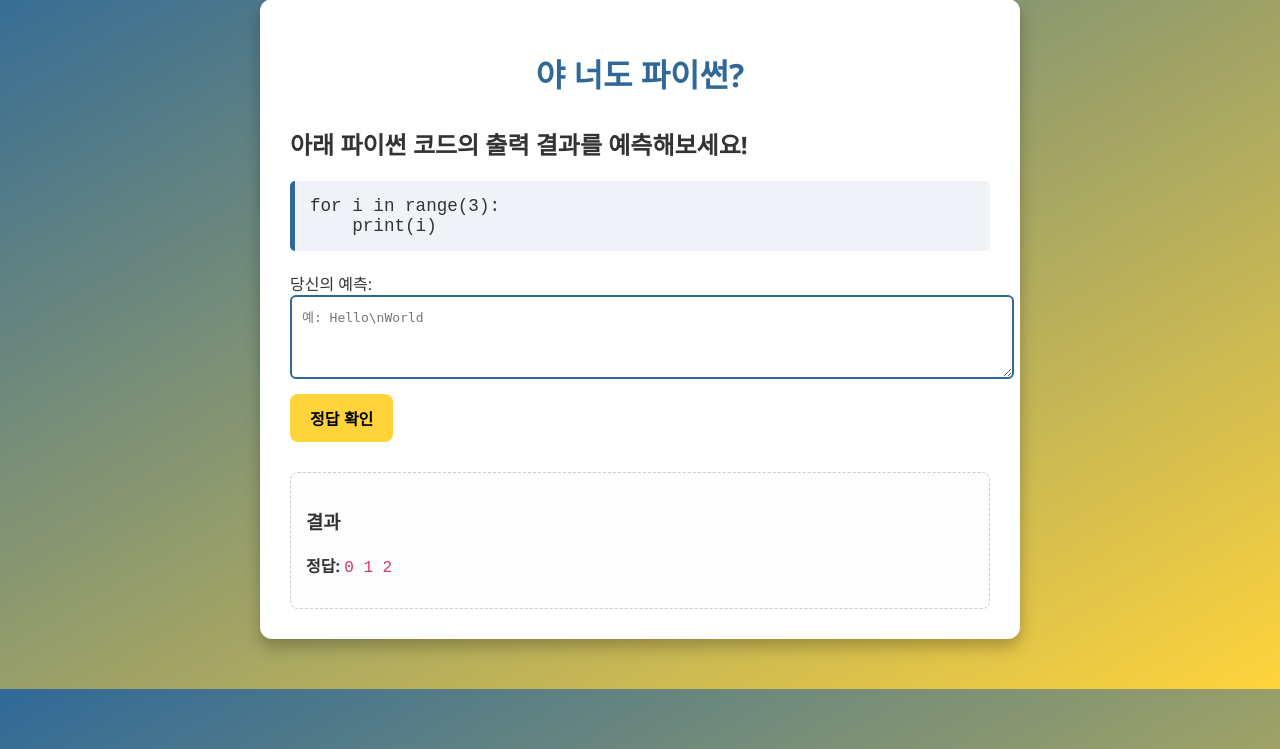
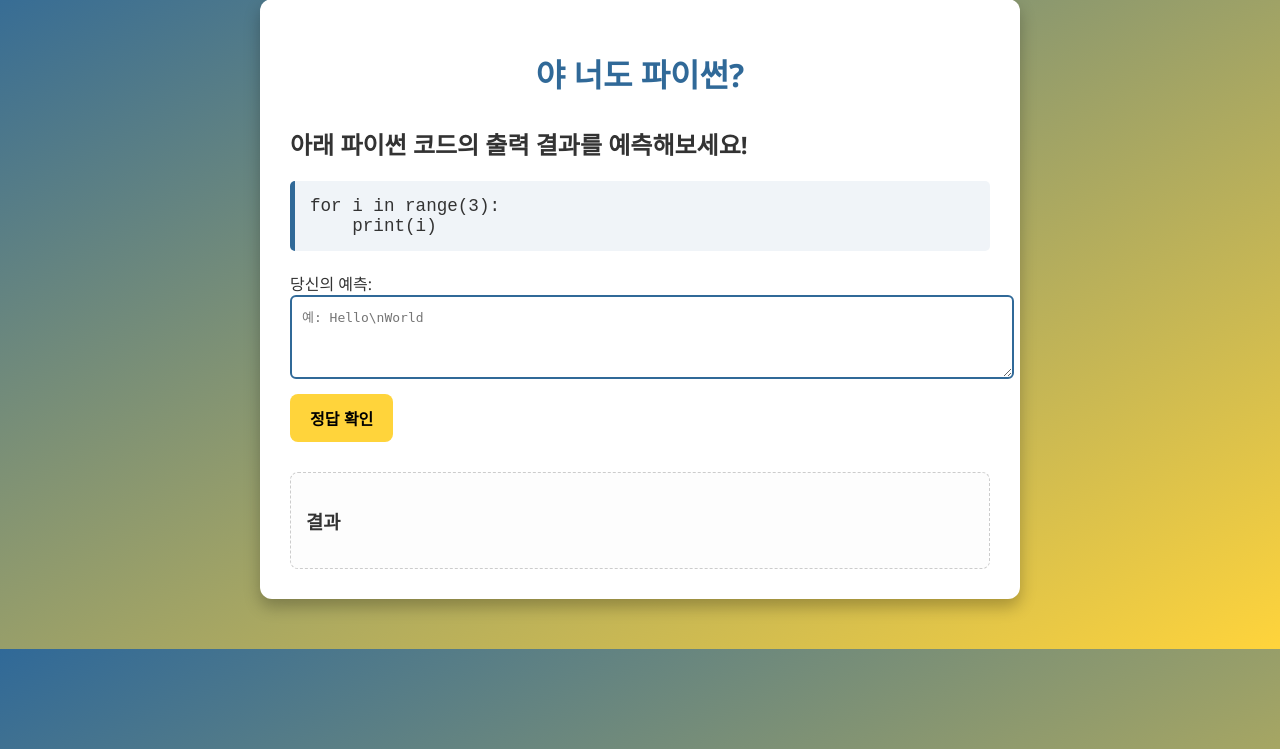
Before and after one commit to dghssw/dghs_pytest, a Flask app: page / in a window 1280 px wide. Shown: the part 51-800 px from the top of the page. Run offline with Flask 3, Linux system fonts and the light colour scheme.

Commit message:
화면 수정

```diff
--- a/static/script.js
+++ b/static/script.js
@@ -29,3 +29,17 @@ document.addEventListener("DOMContentLoaded", () => {
       .toLowerCase();                // 대소문자 구분 안함 (선택사항)
   }
 });
+
+if (normalize(userAnswer) === normalize(correctAnswer)) {
+  resultMessage.textContent = "정답입니다! 🎉";
+  resultMessage.style.color = "green";
+
+  // 정답 공개
+  document.getElementById("correct-answer").style.display = "block";
+} else {
+  resultMessage.textContent = "틀렸어요. 다시 한 번 생각해보세요!";
+  resultMessage.style.color = "red";
+
+  // 틀리면 정답은 계속 숨김
+  document.getElementById("correct-answer").style.display = "none";
+}
--- a/templates/index.html
+++ b/templates/index.html
@@ -25,7 +25,7 @@
     <div class="result-box">
       <h3>결과</h3>
       <p id="result-message"></p>
-      <p><strong>정답:</strong> <span id="correct-answer">{{ answer }}</span></p>
+      <p style="display: none;" id="correct-answer">{{ answer }}</p>
     </div>
   </div>
 
```
